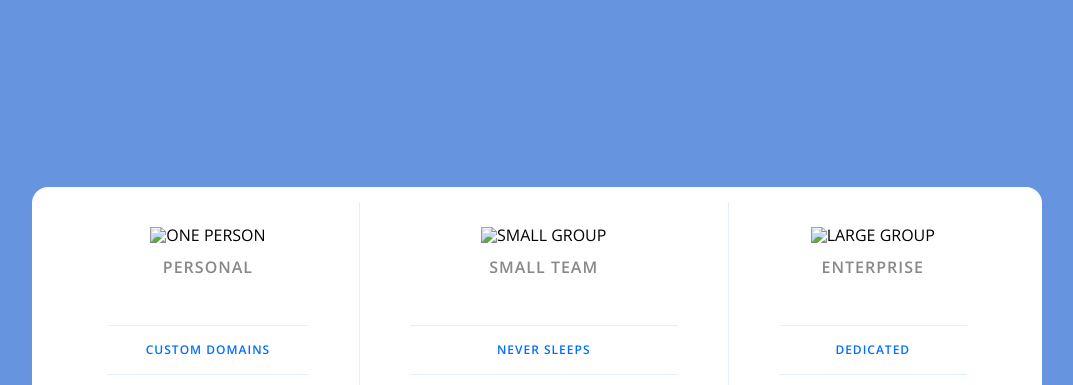
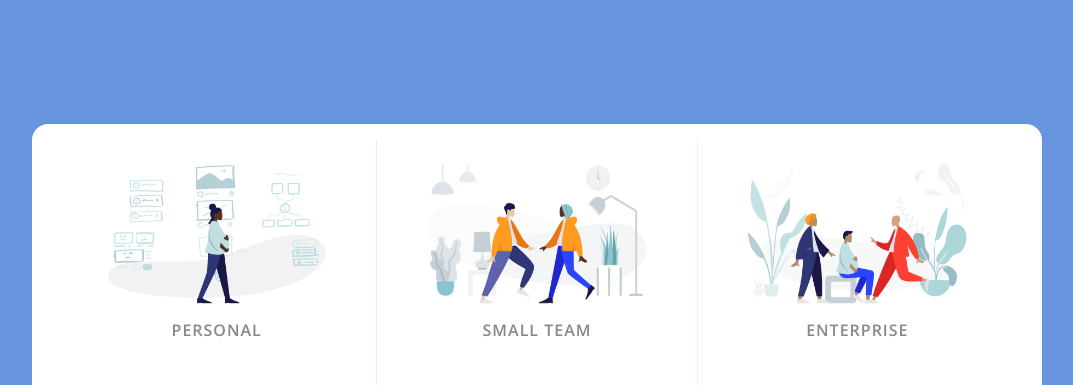
Before and after one commit to katean004/pricing-panel, a plain HTML site: page index.html in a window 1280 px wide. Shown: the top 385 px of the page, without its empty margins (103-1176 px from the left). Drawn offline with nearby package versions, Linux system fonts and the light colour scheme.

Commit message:
fixed image file paths

```diff
--- a/index.html
+++ b/index.html
@@ -11,7 +11,7 @@
 <body>
     <div class="panel">
     <div class="pricing-plan">
-        <img src="icons/icon1.png" alt="one person" class="pricing-img">
+        <img src="/icon1.png" alt="one person" class="pricing-img">
         <h2 class="pricing-header">Personal</h2>
         <ul class="pricing-features">
             <li class="pricing-features-item">Custom Domains</li>
@@ -22,7 +22,7 @@
     </div>
 
     <div class="pricing-plan">
-        <img src="icons/icon2.png" alt="small group" class="pricing-img">
+        <img src="/icon2.png" alt="small group" class="pricing-img">
         <h2 class="pricing-header">Small Team</h2>
         <ul class="pricing-features">
             <li class="pricing-features-item">Never sleeps</li>
@@ -33,7 +33,7 @@
     </div>
 
     <div class="pricing-plan">
-        <img src="icons/icon3.png" alt="large group" class="pricing-img">
+        <img src="/icon3.png" alt="large group" class="pricing-img">
         <h2 class="pricing-header">Enterprise</h2>
         <ul class="pricing-features">
             <li class="pricing-features-item">Dedicated</li>
```
